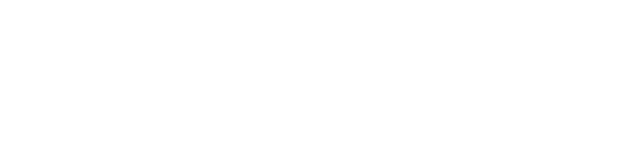
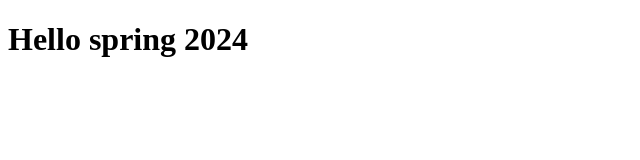
Before and after one commit to marcodc06/testS24, a plain HTML site: page index.html in a window 1280 px wide. Shown: the whole page, without its empty margins (0-640 px from the left). Drawn offline with Linux system fonts and the light colour scheme.

Commit message:
Update index.html

```diff
--- a/index.html
+++ b/index.html
@@ -6,6 +6,6 @@
     <title>Document</title>
 </head>
 <body>
-
+    <h1>Hello spring 2024</h1>
 </body>
 </html>
```
